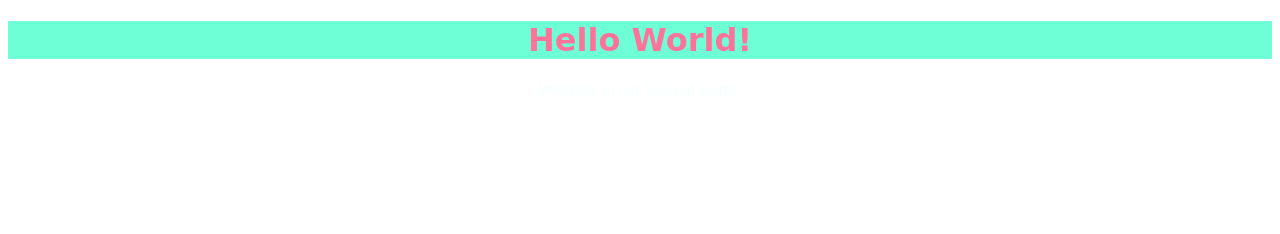
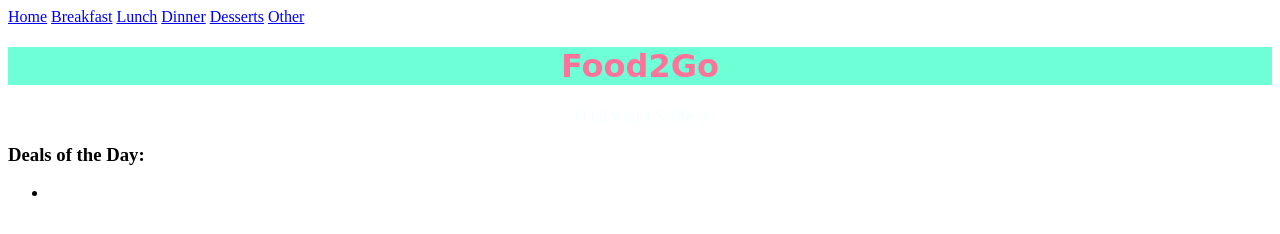
Before and after one commit to nveer11/HTML-Final, a plain HTML site: page index.html in a window 1280 px wide. Drawn offline with Linux system fonts and the light colour scheme.

Commit message:
Add files via upload

```diff
--- a/index.html
+++ b/index.html
@@ -1,8 +1,20 @@
 <!DOCTYPE html>
 <html>
-
 <link rel="stylesheet" href="style.css">
-<h1>Hello World!</h1>
-  <p>Welcome to our beloved world!</p>
-
+<head>
+  <body>
+    <a href="index.html">Home</a>
+    <a href="breakfast.html">Breakfast</a>
+    <a href="lunch.html">Lunch</a>
+    <a href="dinner.html">Dinner</a>
+    <a href="desserts.html">Desserts</a>
+    <a href="other.html">Other</a>
+    <h1>Food2Go</h1>
+      <p>Food with a Smile :)</p>
+    <h3>Deals of the Day:</h3>
+    <ul>
+      <li>
+    </ul>
+  </head>
+</body>
 </html>
```
